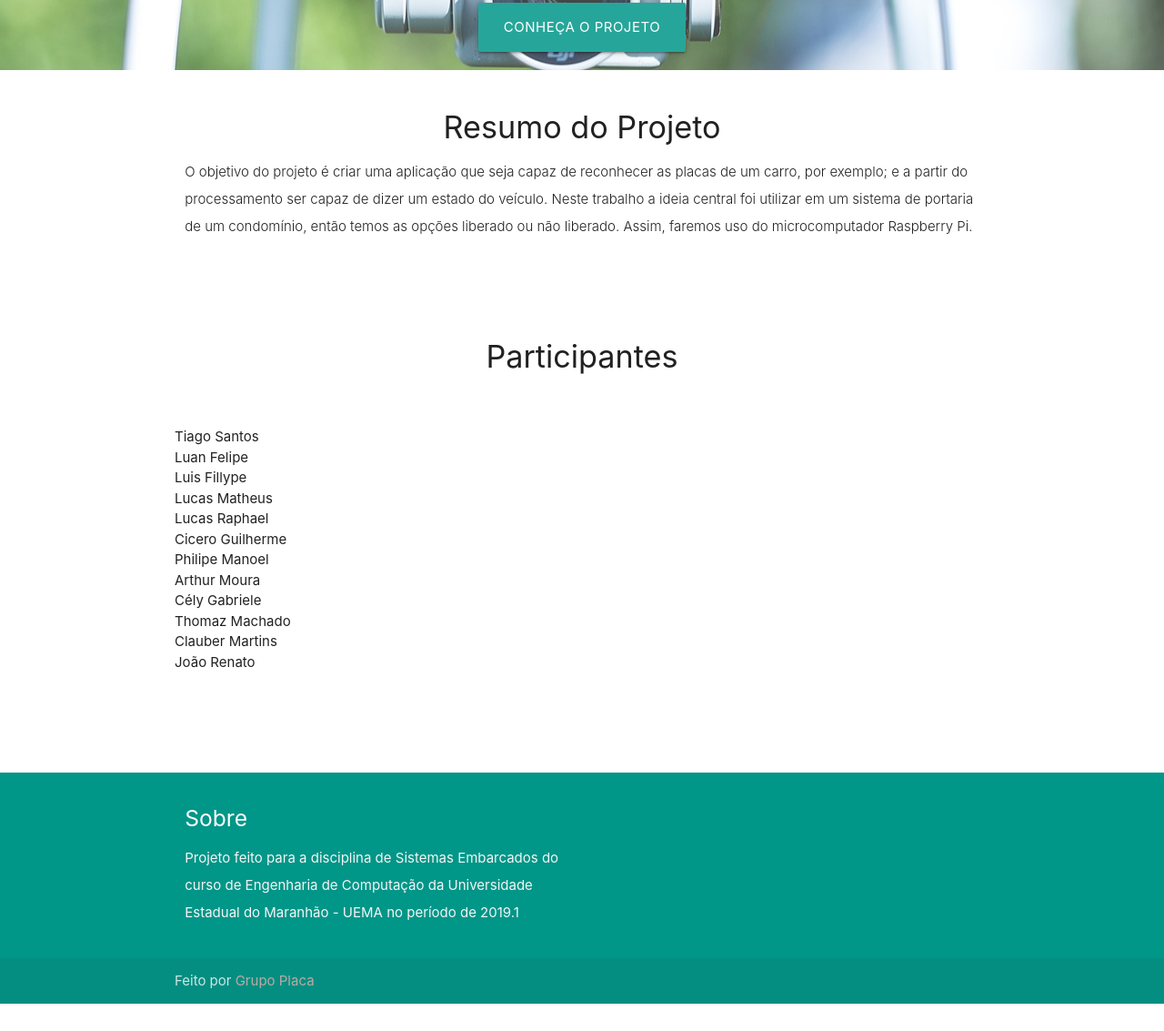
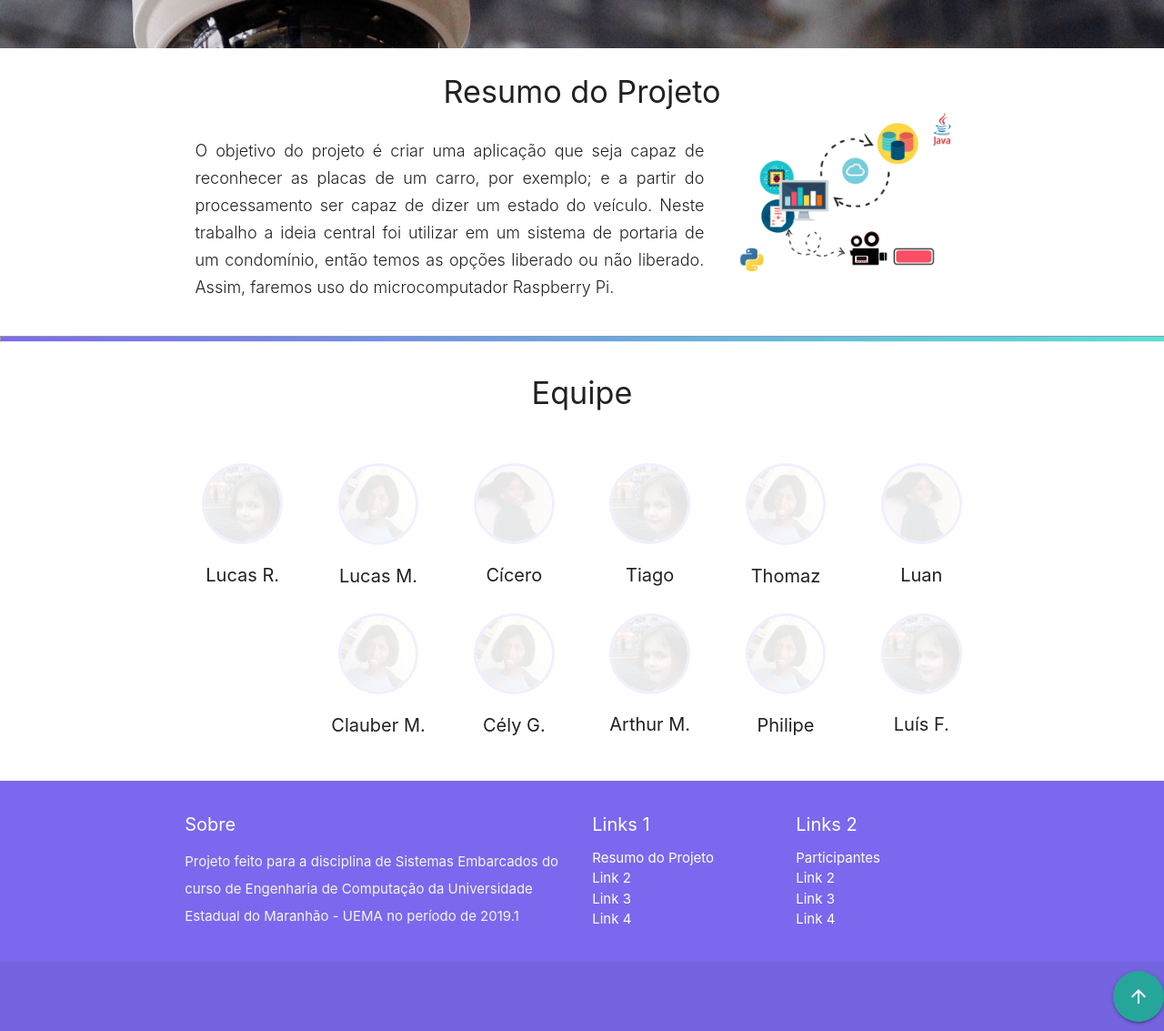
Before and after one commit to engcompuema/engcompuema.github.io-Sistemas-Embarcados, a plain HTML site: page index.html in a window 1280 px wide. Shown: the part 327-1460 px from the top of the page at 91% size. Before the commit the page ends 1430 px from the top, so only its background shows below. Drawn offline with nearby package versions, Linux system fonts and the light colour scheme.

Commit message:
Alterações

```diff
--- a/css/style.css
+++ b/css/style.css
@@ -9,6 +9,18 @@
 nav ul a,
 nav .brand-logo {
   color: #444;
+}
+
+h5{
+   font-size: 20px;
+}
+
+
+hr{
+  background-color: #7B68EE;
+  width: 100%;
+  height: 5px;
+  background: linear-gradient(60deg, rgba(123, 104, 238, 0.99), #57e2db);
 }
 
 p {
@@ -28,6 +40,10 @@ p {
   .parallax-container .section {
     width: 100%;
   }
+#imgresumo{
+  margin-top: -20px;
+}
+
 
 #img1 {
   width: 70%;
@@ -37,8 +53,9 @@ p {
   max-width: 100%;
 	-moz-transition: all 0.3s;
 	-webkit-transition: all 0.3s;
-	transition: all 0.3s;
+  transition: all 0.3s;
   opacity: 0.1;
+  border: 3px solid #7B68EE;
 
 }
 
@@ -59,7 +76,9 @@ p {
 	-webkit-transition: all 0.3s;
   transition: all 0.3s;
   opacity: 0.1;
+   border: 3px solid #7B68EE;
 }
+
 #img2:hover  {
 	-moz-transform: scale(1.1);
 	-webkit-transform: scale(1.1);
@@ -77,6 +96,8 @@ p {
 	-webkit-transition: all 0.3s;
   transition: all 0.3s;
   opacity: 0.1;
+  border: 3px solid #7B68EE;
+
 }
 
 #img3:hover  {
@@ -84,6 +105,11 @@ p {
 	-webkit-transform: scale(1.1);
   transform: scale(1.1);
   opacity: 1;
+
+}
+#resumoprojeto{
+  font-size: 18px;
+  text-align: justify;
 }
 
 @media only screen and (max-width : 992px) {
--- a/index.html
+++ b/index.html
@@ -9,7 +9,7 @@
   <link href="https://fonts.googleapis.com/icon?family=Material+Icons" rel="stylesheet">
   <link href="css/materialize.css" type="text/css" rel="stylesheet" media="screen,projection"/>
   <link href="css/style.css" type="text/css" rel="stylesheet" media="screen,projection"/>
-  <link rel="shortcut icon" href="../favicon.ico">
+  <link rel="shortcut icon" href="icon.JPG">
 
 
   <script type="text/javascript" src="js/modernizr.custom.79639.js"></script>
@@ -34,19 +34,16 @@
     <div class="section no-pad-bot">
       <div class="container">
         <br><br>
-        <h1 class="header center teal-text text-lighten-2">Reconhecimento de placas de veículos utilizando Raspberry Pi</h1>
+        <h3 class="header center teal-text text-lighten-2">Reconhecimento de placas de veículos utilizando Raspberry Pi</h3>
+
+
         <div class="row center">
+          <a href="#resumo" id="download-button" class="btn-large waves-effect waves-light teal lighten-1 res">Conheça o Projeto</a>
         </div>
-        <div class="row center">
-        </div>
-        <div class="row center">
-          <a href="#resumo" id="download-button" class="btn-large waves-effect waves-light teal lighten-1">Conheça o Projeto</a>
-        </div>
-        <br><br>
 
       </div>
     </div>
-    <div class="parallax"><img src="drone-backgroud.jpg" alt="Unsplashed background img 1"></div>
+    <div class="parallax"><img src="5.jpg" alt="Unsplashed background img 1"></div>
   </div>
 
   <div id="resumo" class="container">
@@ -56,78 +53,97 @@
           <div class="col s12 center">
             <h3><i class="mdi-content-send brown-text"></i></h3>
             <h4>Resumo do Projeto</h4>
-            <p class="left-align light">O objetivo do projeto é criar uma aplicação que seja capaz de reconhecer as placas de um carro, por exemplo;
-        e a partir do processamento ser capaz de dizer um estado do veículo. Neste trabalho a ideia central foi utilizar
-        em um sistema de portaria de um condomínio, então temos as opções liberado ou não liberado. Assim, faremos uso
-        do microcomputador Raspberry Pi.</p>
+            <div class="col s12 m8 ">
+                <p id="resumoprojeto" class="left-align light">
+                    O objetivo do projeto é criar uma aplicação que seja capaz de reconhecer as placas de um carro,
+                    por exemplo; e a partir do processamento ser capaz de dizer um estado do veículo.
+                    Neste trabalho a ideia central foi utilizar em um sistema de portaria de um condomínio,
+                    então temos as opções liberado ou não liberado. Assim, faremos uso do microcomputador Raspberry Pi.</p>
+              </div>
+              <div class="col s12 m4">
+                 <img src="4.jpeg" alt="" id="imgresumo" class="responsive-img">
+                </div>
+
+
           </div>
         </div>
 
       </div>
     </div>
 
-
-  <div class="container">
+<hr>
+  <div id="participantes" class="container">
       <div class="section">
           <div class="row">
               <div class="col s12 center">
                 <h3><i class="mdi-content-send brown-text"></i></h3>
-                  <h4>Participantes</h4> <br><br>
+                <h4>Equipe</h4> <br><br>
               </div>
 
-              <ul>
-
-
-              <li>Tiago Santos</li>
-              <li>Luan Felipe</li>
-              <li>Luis Fillype</li>
-              <li>Lucas Matheus</li>
-              <li>Lucas Raphael</li>
-              <li>Cicero Guilherme</li>
-              <li>Philipe Manoel</li>
-              <li>Arthur Moura</li>
-              <li>Cély Gabriele</li>
-              <li>Thomaz Machado</li>
-              <li>Clauber Martins</li>
-              <li>João Renato</li>
-
-            </ul>
-
-              <!-- <div class="col s12 m2 ">
+              <div class="col s12 m2 center">
                 <img src="1.jpg" alt="" id="img1" class="circle responsive-img">
                 <h5>Lucas R.</h5>
               </div>
-                <div class="col s12 m2 comp-img-2">
+
+              <div class="col s12 m2 center">
                 <img src="2.jpg" alt="" id="img2" class="circle responsive-img">
                 <h5>Lucas M.</h5>
               </div>
-                  <div class="col s12 m2 comp-img-3">
+
+              <div class="col s12 m2 center">
                 <img src="3.jpg" alt="" id="img3" class="circle responsive-img">
                 <h5>Cícero</h5>
                </div>
-                    <div class="col s12 m2 ">
+
+               <div class="col s12 m2 center">
                 <img src="1.jpg" alt="" id="img1" class="circle responsive-img">
                 <h5>Tiago</h5>
               </div>
-                      <div class="col s12 m2 comp-img-2">
+
+              <div class="col s12 m2 center">
                 <img src="2.jpg" alt="" id="img2" class="circle responsive-img">
                 <h5>Thomaz</h5>
               </div>
-                        <div class="col s12 m2 comp-img-3">
+
+              <div class="col s12 m2 center">
                 <img src="3.jpg" alt="" id="img3" class="circle responsive-img">
                 <h5>Luan</h5>
-                          </div> -->
-
-
+              </div>
+            </div>
+  </div>
 </div>
 
+<div class="container">
+    <div class="section">
+        <div class="row center">
+            <div class="col s12 m2 right">
+              <img src="1.jpg" alt="" id="img1" class="circle responsive-img">
+              <h5>Luís F.</h5>
+            </div>
+
+            <div class="col s12 m2  right">
+              <img src="2.jpg" alt="" id="img2" class="circle responsive-img">
+              <h5>Philipe</h5>
+            </div>
+
+            <div class="row">
+                <div class="col s12 m2 right">
+                  <img src="1.jpg" alt="" id="img1" class="circle responsive-img">
+                  <h5>Arthur M.</h5>
+                </div>
+
+                <div class="col s12 m2 right">
+                  <img src="2.jpg" alt="" id="img2" class="circle responsive-img">
+                  <h5>Cély G.</h5>
+                </div>
+
+                <div class="col s12 m2 right">
+                    <img src="2.jpg" alt="" id="img2" class="circle responsive-img">
+                    <h5>Clauber M.</h5>
                   </div>
               </div>
-<div class="row center">
           </div>
-  <div class="row center">
     </div>
-    <div class="row center">
 </div>
 
   <footer class="page-footer teal">
@@ -139,13 +155,38 @@
 
 
         </div>
+        <div class="col l3 s12">
+          <h5 class="white-text">Links 1</h5>
+          <ul>
+            <li><a class="white-text" href="#resumo">Resumo do Projeto</a></li>
+            <li><a class="white-text" href="#!">Link 2</a></li>
+            <li><a class="white-text" href="#!">Link 3</a></li>
+            <li><a class="white-text" href="#!">Link 4</a></li>
+          </ul>
+        </div>
+        <div class="col l3 s12">
+          <h5 class="white-text">Links 2</h5>
+          <ul>
+            <li><a class="white-text" href="#participantes">Participantes</a></li>
+            <li><a class="white-text" href="#!">Link 2</a></li>
+            <li><a class="white-text" href="#!">Link 3</a></li>
+            <li><a class="white-text" href="#!">Link 4</a></li>
+          </ul>
         </div>
       </div>
+    </div>
+
+
+
+
+
     <div class="footer-copyright">
-      <div class="container">
-      Feito por <a class="brown-text text-lighten-3" >Grupo Placa</a>
+      <div class="container"></div>
+      <a href="#index-banner" class="btn-floating btn-large waves-effect waves-light right"><i class="material-icons">arrow_upward</i></a>
+
         </div>
     </div>
+
   </footer>
 
 
@@ -153,6 +194,17 @@
   <script src="https://code.jquery.com/jquery-2.1.1.min.js"></script>
   <script src="js/materialize.js"></script>
   <script src="js/init.js"></script>
+  <script>
+      $('a[href^="#"]').on('click', function(e) {
+      e.preventDefault();
+      var id = $(this).attr('href'),
+          targetOffset = $(id).offset().top;
+
+      $('html, body').animate({
+        scrollTop: targetOffset - 100
+      }, 500);
+    });
+  </script>
 
   </body>
 </html>
```
Also changed, not shown: 4.jpeg (added), 5.jpg (added), 6.jpg (added), css/materialize.css, icon.JPG (added). Lines whose indentation alone changed are shown as unchanged.
